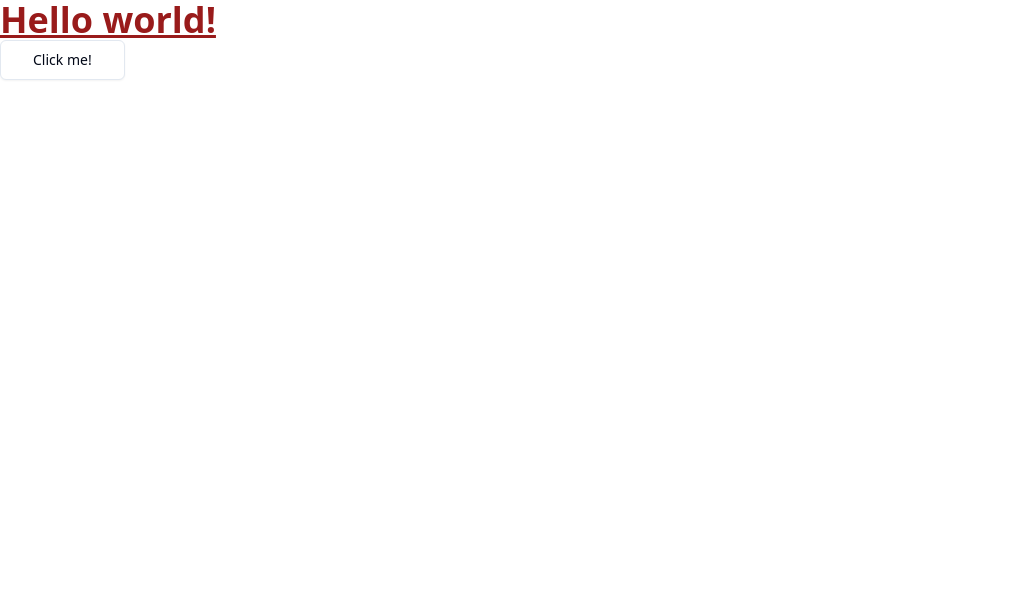
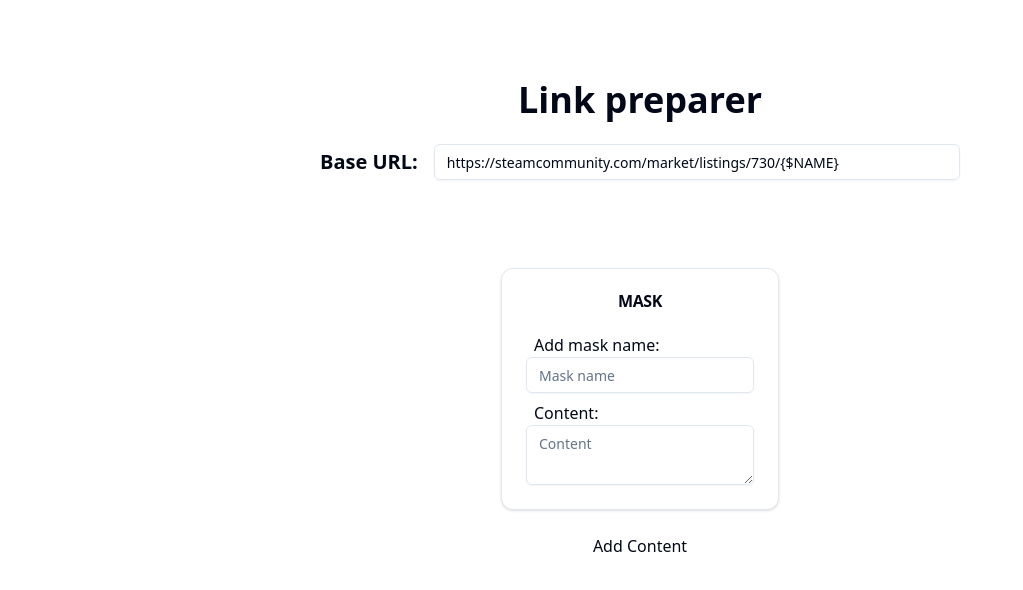
Before and after one commit to Piootrekk/links-preparer, a React (Vite) app in the folder links-preparer/: page / in a window 1280 px wide. Shown: the top 590 px of the page, without its empty margins (0-1023 px from the left). Built offline with nearby package versions, Linux system fonts and the light colour scheme.

Commit message:
added card to mask url

```diff
--- a/links-preparer/src/App.tsx
+++ b/links-preparer/src/App.tsx
@@ -1,13 +1,60 @@
-import { Button } from "@/components/ui/button";
-const App = () => {
+import React, { useState, useRef, createRef } from "react";
+import { Input } from "@/components/ui/input";
+import MaskCard from "./MaskCard";
+
+type ContentRefs = {
+  inputRef: React.RefObject<HTMLInputElement>;
+  textareaRef: React.RefObject<HTMLTextAreaElement>;
+};
+
+const App: React.FC = () => {
+  const linkRef = useRef<HTMLInputElement>(null);
+
+  const [contentRefs, setContentRefs] = useState<ContentRefs[]>([
+    {
+      inputRef: createRef<HTMLInputElement>(),
+      textareaRef: createRef<HTMLTextAreaElement>(),
+    },
+  ]);
+
+  const addContent = () => {
+    setContentRefs((prevRefs) => [
+      ...prevRefs,
+      {
+        inputRef: createRef<HTMLInputElement>(),
+        textareaRef: createRef<HTMLTextAreaElement>(),
+      },
+    ]);
+  };
+
   return (
     <>
-      <h1 className="text-4xl font-bold underline text-red-800">
-        Hello world!
-      </h1>
-      <Button variant="outline" size="lg">
-        Click me!
-      </Button>
+      <div className="flex flex-col justify-center items-center py-20 gap-y-6">
+        <h1 className="text-4xl font-bold">Link preparer</h1>
+        <div className="flex flex-row justify-center items-center w-1/2">
+          <p className="text-xl font-semibold whitespace-nowrap mr-4">
+            Base URL:
+          </p>
+          <Input
+            placeholder="Base URL"
+            className="flex-grow"
+            defaultValue={
+              "https://steamcommunity.com/market/listings/730/{$NAME}"
+            }
+            ref={linkRef}
+          />
+        </div>
+        <div className="flex flex-row flex-wrap items-stretch justify-center gap-x-4 gap-y-4 w-3/4 pt-16">
+          {contentRefs.map((refs, index) => (
+            <MaskCard
+              key={index}
+              inputRef={refs.inputRef}
+              textareaRef={refs.textareaRef}
+            />
+          ))}
+        </div>
+        <button onClick={addContent}>Add Content</button>
+      </div>
     </>
   );
 };
--- /dev/null
+++ b/links-preparer/src/MaskCard.tsx
@@ -0,0 +1,29 @@
+import { forwardRef, Ref } from "react";
+import { Card, CardContent, CardHeader, CardTitle } from "@/components/ui/card";
+import { Input } from "@/components/ui/input";
+import { Textarea } from "./components/ui/textarea";
+
+type ContentProps = {
+  inputRef: Ref<HTMLInputElement>;
+  textareaRef: Ref<HTMLTextAreaElement>;
+};
+
+const MaskCard = forwardRef<HTMLDivElement, ContentProps>(
+  ({ inputRef, textareaRef }, ref) => {
+    return (
+      <Card ref={ref}>
+        <CardHeader>
+          <CardTitle className="text-center">MASK</CardTitle>
+        </CardHeader>
+        <CardContent className="">
+          <p className="px-2">Add mask name:</p>
+          <Input ref={inputRef} placeholder="Mask name" />
+          <p className="px-2 mt-2">Content:</p>
+          <Textarea ref={textareaRef} placeholder="Content" />
+        </CardContent>
+      </Card>
+    );
+  }
+);
+
+export default MaskCard;
--- /dev/null
+++ b/links-preparer/src/components/ui/card.tsx
@@ -0,0 +1,76 @@
+import * as React from "react"
+
+import { cn } from "@/lib/utils"
+
+const Card = React.forwardRef<
+  HTMLDivElement,
+  React.HTMLAttributes<HTMLDivElement>
+>(({ className, ...props }, ref) => (
+  <div
+    ref={ref}
+    className={cn(
+      "rounded-xl border bg-card text-card-foreground shadow",
+      className
+    )}
+    {...props}
+  />
+))
+Card.displayName = "Card"
+
+const CardHeader = React.forwardRef<
+  HTMLDivElement,
+  React.HTMLAttributes<HTMLDivElement>
+>(({ className, ...props }, ref) => (
+  <div
+    ref={ref}
+    className={cn("flex flex-col space-y-1.5 p-6", className)}
+    {...props}
+  />
+))
+CardHeader.displayName = "CardHeader"
+
+const CardTitle = React.forwardRef<
+  HTMLParagraphElement,
+  React.HTMLAttributes<HTMLHeadingElement>
+>(({ className, ...props }, ref) => (
+  <h3
+    ref={ref}
+    className={cn("font-semibold leading-none tracking-tight", className)}
+    {...props}
+  />
+))
+CardTitle.displayName = "CardTitle"
+
+const CardDescription = React.forwardRef<
+  HTMLParagraphElement,
+  React.HTMLAttributes<HTMLParagraphElement>
+>(({ className, ...props }, ref) => (
+  <p
+    ref={ref}
+    className={cn("text-sm text-muted-foreground", className)}
+    {...props}
+  />
+))
+CardDescription.displayName = "CardDescription"
+
+const CardContent = React.forwardRef<
+  HTMLDivElement,
+  React.HTMLAttributes<HTMLDivElement>
+>(({ className, ...props }, ref) => (
+  <div ref={ref} className={cn("p-6 pt-0", className)} {...props} />
+))
+CardContent.displayName = "CardContent"
+
+const CardFooter = React.forwardRef<
+  HTMLDivElement,
+  React.HTMLAttributes<HTMLDivElement>
+>(({ className, ...props }, ref) => (
+  <div
+    ref={ref}
+    className={cn("flex items-center p-6 pt-0", className)}
+    {...props}
+  />
+))
+CardFooter.displayName = "CardFooter"
+
+export { Card, CardHeader, CardFooter, CardTitle, CardDescription, CardContent }
--- /dev/null
+++ b/links-preparer/src/components/ui/input.tsx
@@ -0,0 +1,25 @@
+import * as React from "react"
+
+import { cn } from "@/lib/utils"
+
+export interface InputProps
+  extends React.InputHTMLAttributes<HTMLInputElement> {}
+
+const Input = React.forwardRef<HTMLInputElement, InputProps>(
+  ({ className, type, ...props }, ref) => {
+    return (
+      <input
+        type={type}
+        className={cn(
+          "flex h-9 w-full rounded-md border border-input bg-transparent px-3 py-1 text-sm shadow-sm transition-colors file:border-0 file:bg-transparent file:text-sm file:font-medium placeholder:text-muted-foreground focus-visible:outline-none focus-visible:ring-1 focus-visible:ring-ring disabled:cursor-not-allowed disabled:opacity-50",
+          className
+        )}
+        ref={ref}
+        {...props}
+      />
+    )
+  }
+)
+Input.displayName = "Input"
+
+export { Input }
--- /dev/null
+++ b/links-preparer/src/components/ui/textarea.tsx
@@ -0,0 +1,24 @@
+import * as React from "react"
+
+import { cn } from "@/lib/utils"
+
+export interface TextareaProps
+  extends React.TextareaHTMLAttributes<HTMLTextAreaElement> {}
+
+const Textarea = React.forwardRef<HTMLTextAreaElement, TextareaProps>(
+  ({ className, ...props }, ref) => {
+    return (
+      <textarea
+        className={cn(
+          "flex min-h-[60px] w-full rounded-md border border-input bg-transparent px-3 py-2 text-sm shadow-sm placeholder:text-muted-foreground focus-visible:outline-none focus-visible:ring-1 focus-visible:ring-ring disabled:cursor-not-allowed disabled:opacity-50",
+          className
+        )}
+        ref={ref}
+        {...props}
+      />
+    )
+  }
+)
+Textarea.displayName = "Textarea"
+
+export { Textarea }
--- /dev/null
+++ b/links-preparer/src/types/LinkTemplate.ts
@@ -0,0 +1,4 @@
+export type LinkTemplate = {
+  maskName: string;
+  content: string;
+};
```
